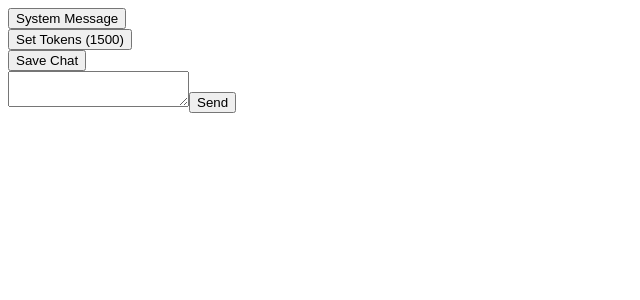
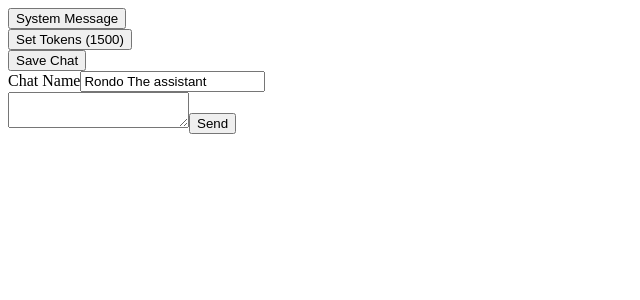
Before and after one commit to SpaghettiCoder101/custom-gpt, a Next.js app: page / in a window 1280 px wide. Shown: the top 300 px of the page, without its empty margins (0-640 px from the left). Built offline with nearby package versions, Linux system fonts and the light colour scheme.

Commit message:
Added ChatNaming

```diff
--- a/src/components/ChatContent.tsx
+++ b/src/components/ChatContent.tsx
@@ -8,6 +8,7 @@ import SaveButton from "@/fragments/SaveButton";
 import ChatInput from "./ChatInput";
 import SystemMessage from "@/fragments/SystemMessage";
 import { useHotkeys } from "react-hotkeys-hook";
+import ChatNaming from "@/fragments/ChatNaming";
 
 type Props = {
     id: string;
@@ -16,7 +17,7 @@ type Props = {
 
 const initialChatValue:chatModel = {
     id: "1",
-    title: "Rondo",
+    title: "Rondo The assistant",
     systemMessage: "You are Rondo a heplful AI",
     tokens: 1500,
     messages: [],
@@ -25,6 +26,7 @@ const initialChatValue:chatModel = {
 export default function ChatContent( { initialChat, id }: Props ) {
     const [messagesToKeep, setMessagesToKeep] = useState<string[]>([]);
     const [tokenToUse, setTokenToUse] = useState<number>(1500);
+    const [chatName, setChatName] = useState<string>(initialChatValue.title);
     const [systemMessage, setSystemMessage] = useState<string>("You are Rondo a heplful AI");
     const { messages, input, handleInputChange, setMessages, append, setInput, isLoading, stop } = useChat({
         body: {
@@ -65,7 +67,8 @@ export default function ChatContent( { initialChat, id }: Props ) {
                 <div className="w-full p-4 gap-2 flex border-b-2">
                     <SystemMessage systemMessage={systemMessage} setSystemMessage={setSystemMessage} />
                     <TokenInput token={tokenToUse} tokenChange={setTokenToUse} />
-                    <SaveButton id={id} title={initialChatValue.title} systemMessage={systemMessage} tokens={tokenToUse} messages={messages} />
+                    <SaveButton id={id} title={chatName} systemMessage={systemMessage} tokens={tokenToUse} messages={messages} />
+                    <ChatNaming name={chatName} setName={setChatName} />
                 </div>
                 <div className="mx-auto w-full grow overflow-auto max-w-2xl py-24 flex flex-col stretch mb-8 px-4">
                     {messages.map(m => (
--- a/src/components/ChatInput.tsx
+++ b/src/components/ChatInput.tsx
@@ -10,7 +10,7 @@ type Props = {
 }
 
 const baseTextAreaHeight = 40;
-export default function ChatInput({ input, handleInputChange, onSubmit, disabled }: Props) {
+export default function ChatInput({ input, handleInputChange, onSubmit, disabled, stop }: Props) {
     const textareaRef = useRef<HTMLTextAreaElement>(null);
 
     const onInputHandler = (event: SyntheticEvent<HTMLTextAreaElement>) => {
--- /dev/null
+++ b/src/fragments/ChatNaming.tsx
@@ -0,0 +1,19 @@
+import { Popover } from "@headlessui/react";
+
+type Props = {
+  name: string;
+  setName: (name: string) => void;
+};
+export default function ChatNaming({ name, setName }:Props){
+    return (
+        <div className="flex items-center gap-2 ml-10">
+            <label>Chat Name</label>
+            <input
+                className="w-40 h-11 border border-gray-300 rounded p-2"
+                value={name}
+                onChange={e => setName(e.target.value)}
+            />
+        </ div>
+
+    );
+}
```
